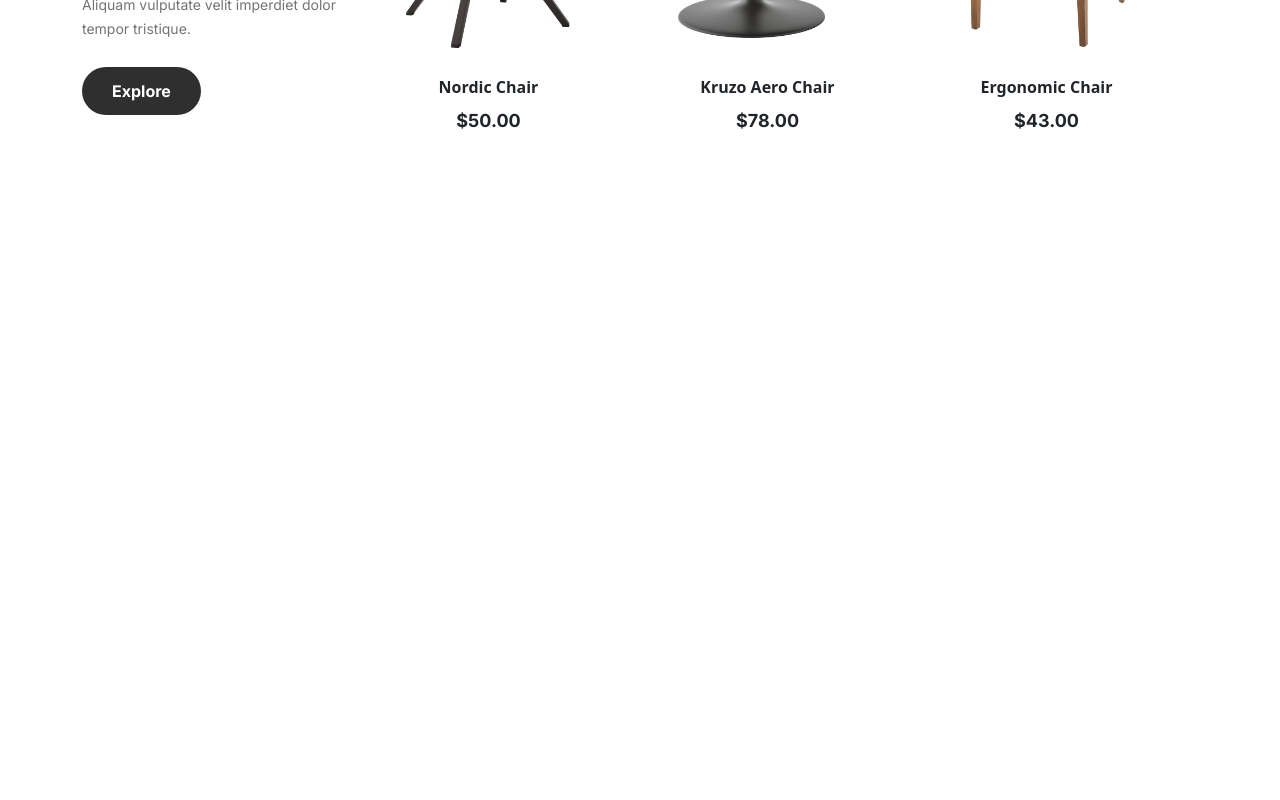
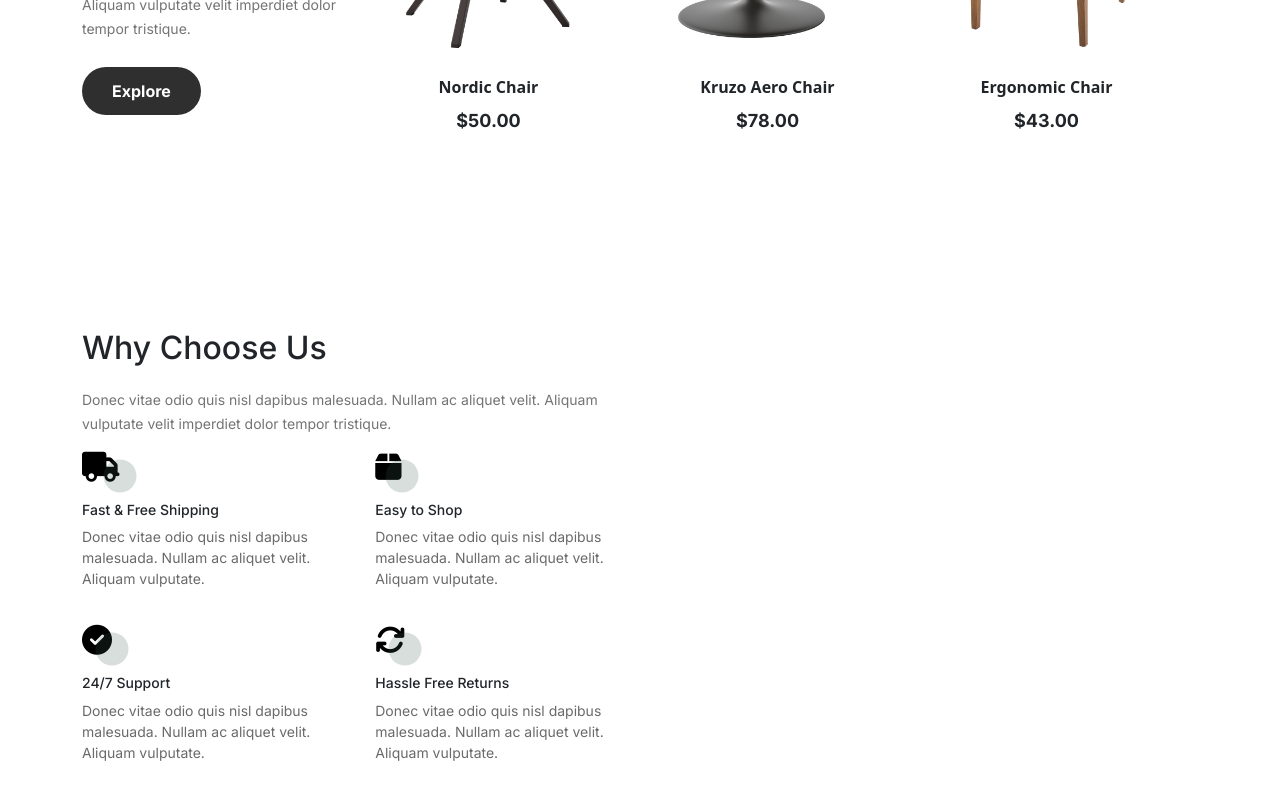
Before and after one commit to TaRek-ElSayed02/E-Commerce-Furni., a React (Create React App) app: page / in a window 1280 px wide. Shown: the part 984-1784 px from the top of the page. Before the commit the page ends 1257 px from the top, so only its background shows below. Built offline with nearby package versions, Linux system fonts and the light colour scheme.

Commit message:
why choose us section half of it with some modification of responsives

```diff
--- a/src/App.css
+++ b/src/App.css
@@ -1,10 +1,18 @@
 .App{
     text-align: center;
     background-color: #3B5D50;
-    height: 80vh;
+    height: 88vh;
 }
 /*#6A6A6A*/
 .container{
     max-width:85%;
     margin: 0 auto;
 }
+
+
+@media screen and (max-width: 768px) {
+   .App{
+    height: 140vh;
+    margin-bottom: 150px;
+   }
+}
--- a/src/App.js
+++ b/src/App.js
@@ -5,6 +5,8 @@ import Navbar from './component/Navbar.js';
 import Hero from './component/Hero.js';
 import '../src/component/couch.png'
 import Crafted from './component/Crafted.js';
+import Whyus from './component/Whyus.js';
+import '../src/component/Whyus.js';
 
 function App() {
   return (
@@ -13,6 +15,7 @@ function App() {
       <Navbar />
       <Hero title="Modern Interior Design Studio" description="Donec vitae odio quis nisl dapibus malesuada. Nullam ac aliquet velit. Aliquam vulputate velit imperdiet dolor tempor tristique." />
       <Crafted />
+      <Whyus />
       </div>
     </div>
   );
--- a/src/component/Hero.js
+++ b/src/component/Hero.js
@@ -17,7 +17,7 @@ const Hero = (props) => {
                         <button>Explore</button>
                     </div>
             </div>
-            <div className='hero-image col-lg-7'>
+            <div className='hero-image col-lg-7 col-md-12'>
             <img src={couchImage} alt='Hero section image' />
             </div>
         </div>
--- /dev/null
+++ b/src/component/Whyus.js
@@ -0,0 +1,46 @@
+import React from "react";
+import "./whyus.css";
+
+
+const Whyus = () => {
+
+    return (
+
+        <div className="whyus py-2 mt-5 row ">
+            <div className="choose col-lg-6 col-md-12 col-sm-12 col-xs-3">
+                <h2 className="choosetitle">Why Choose Us</h2>
+                <p className="choosedescription">Donec vitae odio quis nisl dapibus malesuada. Nullam ac aliquet velit. Aliquam vulputate velit imperdiet dolor tempor tristique.</p>
+
+                <div className="pros">
+                    <div className="pro-cards ">
+                         <i class="fa-solid fa-truck"></i>
+                        <h3>Fast & Free Shipping</h3>
+                        <p>Donec vitae odio quis nisl dapibus malesuada. Nullam ac aliquet velit. Aliquam vulputate.</p>
+                    </div>
+                    <div className="pro-cards">
+                        <i class="fa-solid fa-box"></i>
+                        <h3>Easy to Shop</h3>
+                        <p>Donec vitae odio quis nisl dapibus malesuada. Nullam ac aliquet velit. Aliquam vulputate.</p>
+                    </div>
+                    <div className="pro-cards">
+                        <i class="fa-solid fa-circle-check"></i>
+                        <h3>24/7 Support</h3>
+                        <p>Donec vitae odio quis nisl dapibus malesuada. Nullam ac aliquet velit. Aliquam vulputate.</p>
+                    </div>
+                    <div className="pro-cards">
+                        <i class="fa-solid fa-arrows-rotate"></i>
+                        <h3>Hassle Free Returns</h3>
+                        <p>Donec vitae odio quis nisl dapibus malesuada. Nullam ac aliquet velit. Aliquam vulputate.</p>
+                    </div>
+                </div>
+
+
+            </div>
+        </div>
+
+    )
+
+
+}
+
+export default Whyus;
--- a/src/component/crafted.css
+++ b/src/component/crafted.css
@@ -27,3 +27,15 @@
     font-weight: 700;
     border-radius: 50px;
 }
+
+
+@media screen and (max-width: 768px) {
+    .craft-content{
+        padding-top: 350px;
+    }
+}
+@media screen and (max-width: 432px) {
+    .craft-content{
+        padding-top: 500px;
+    }
+}
--- a/src/component/hero.css
+++ b/src/component/hero.css
@@ -1,5 +1,5 @@
 .hero{
-    min-height: 83vh;
+    height: 83vh;
 }
 
 .hero-content{
@@ -67,3 +67,12 @@
     top: 30px;
     z-index: -1;
 }
+
+
+@media screen and (max-width: 768px) {
+    .hero-image img {
+        position: relative;
+        bottom: 0px;
+        right: 120px;
+    }
+}
--- a/src/component/navbar.css
+++ b/src/component/navbar.css
@@ -4,7 +4,6 @@
     align-items: center;
     justify-content: space-between;
     padding: 1rem;
-
     color: white;
     position: relative;
 }
@@ -115,7 +114,6 @@
 
     .navbar-menu {
         display: none;
-
         flex-direction: column;
         width: 100%;
         background-color: #333;
--- /dev/null
+++ b/src/component/whyus.css
@@ -0,0 +1,72 @@
+.choose {
+    text-align: left;
+    font-family: "Inter", sans-serif;
+}
+
+.choose .choosedescription {
+    color: rgba(0, 0, 0, 0.55);
+    font-size: 14px;
+    margin-top: 20px;
+    line-height: 24px;
+    /* width: 80%; */
+}
+
+.pros {
+    display: flex;
+    flex-wrap: wrap;
+    width: 110%;
+    /* gap: 20px;  */
+
+}
+
+.pro-cards {
+    width: 45.5%;
+    text-align: left;
+    margin-right: 20px;
+    margin-bottom: 20px;
+
+}
+
+.pro-cards h3 {
+    font-size: 14px;
+    font-weight: 500;
+}
+
+.pro-cards p {
+    font-size: 14px;
+    color: #6a6a6a;
+    width: 100%;
+}
+
+.pro-cards i {
+    margin-bottom: 20px;
+    color: black;
+    font-size: 30px;
+    position: relative;
+    z-index: -1;
+}
+
+
+.pro-cards i::after {
+    content: "";
+    width: 33px;
+    height: 33px;
+    position: absolute;
+    background: rgba(59, 93, 80, 0.2);
+    border-radius: 50%;
+    top: 80%;
+    left: 100%;
+    transform: translate(-50%, -50%);
+    z-index: 1;
+}
+
+@media screen and (max-width: 430px) {
+    .pro-cards {
+        width: 43%;
+    }
+}
+@media screen and (max-width: 320px) {
+    .pro-cards {
+        width: 40%;
+    }
+}
```
